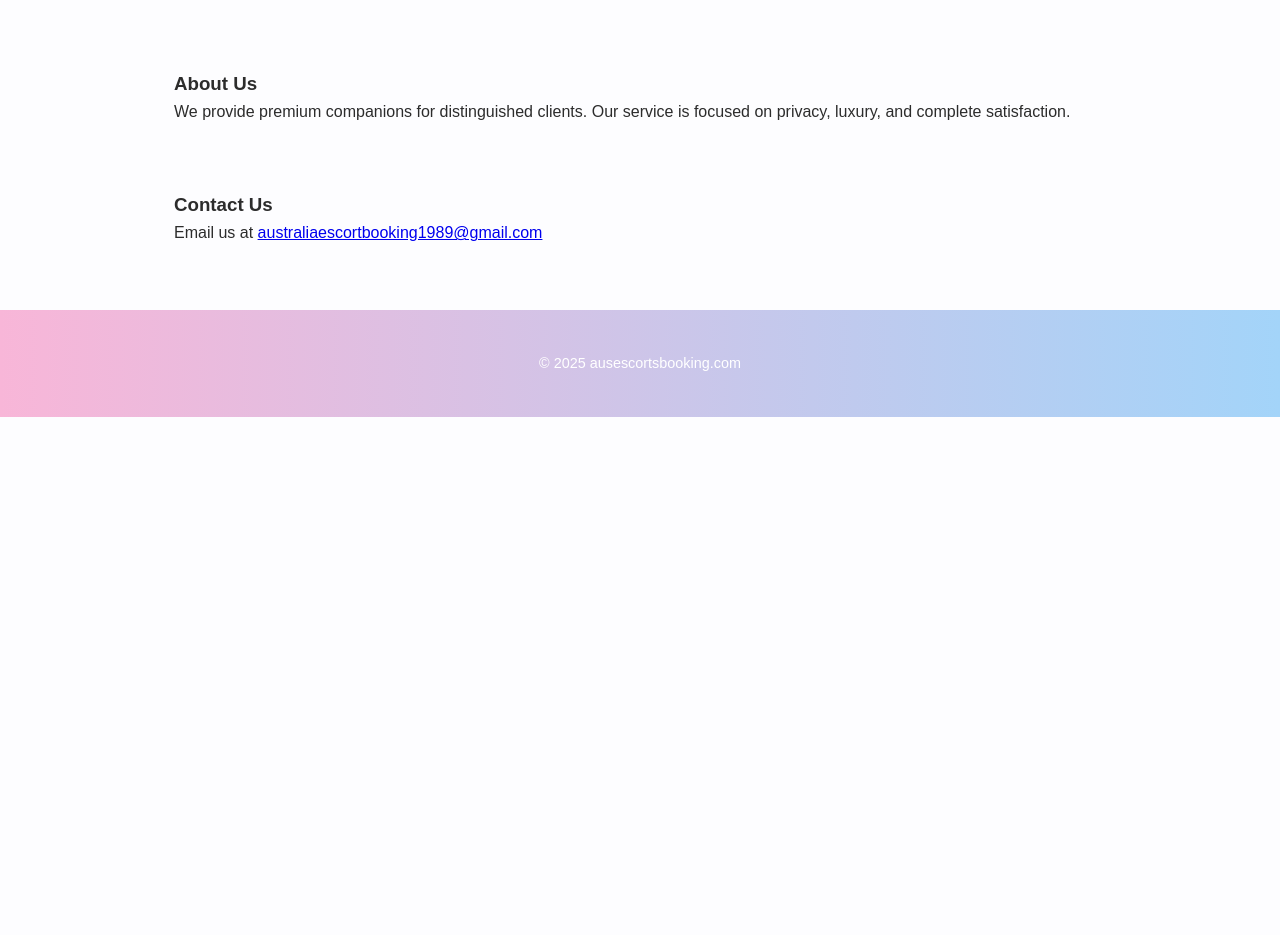
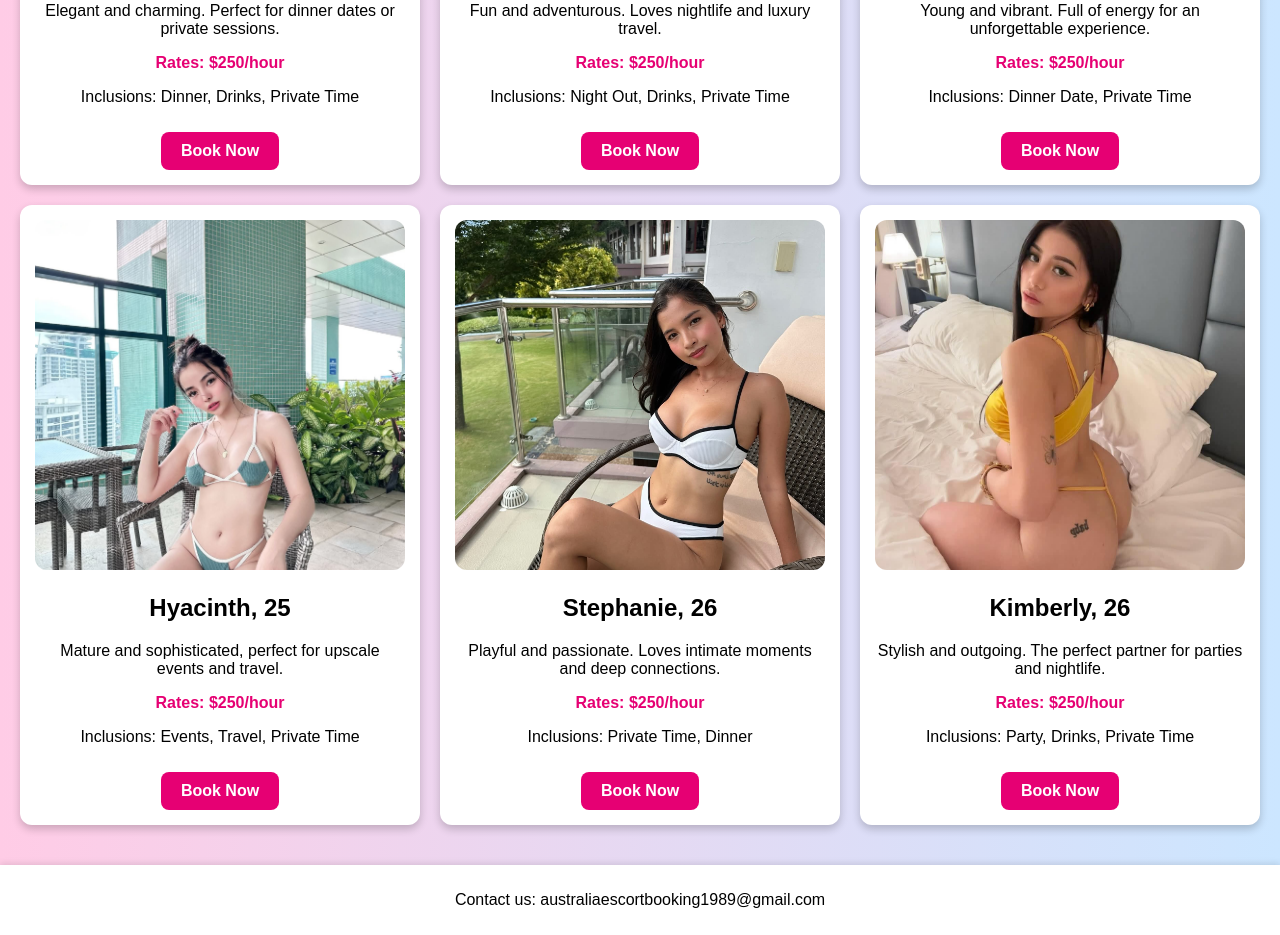
Before and after one commit to australiaescortbooking1989-sys/ausescortbooking, a plain HTML site: page index.html in a window 1280 px wide. Shown: the part 582-1517 px from the top of the page. Before the commit the page ends 999 px from the top, so only its background shows below. Drawn offline with Linux system fonts and the light colour scheme.

Commit message:
Add files via upload

```diff
--- a/index.html
+++ b/index.html
@@ -1,59 +1,143 @@
-<!doctype html>
+<!DOCTYPE html>
 <html lang="en">
 <head>
-  <meta charset="utf-8">
-  <meta name="viewport" content="width=device-width, initial-scale=1">
-  <title>ausescortsbooking.com</title>
-  <meta name="description" content="Luxury Companions for Your Wildest Desires">
-  <link rel="stylesheet" href="styles.css">
+  <meta charset="UTF-8">
+  <meta name="viewport" content="width=device-width, initial-scale=1.0">
+  <title>Ausescortsbooking</title>
+  <style>
+    body {
+      font-family: Arial, sans-serif;
+      background: linear-gradient(to right, #ffcce6, #cce6ff); /* baby pink + powder blue */
+      margin: 0;
+      padding: 0;
+    }
+    header {
+      background: #fff;
+      padding: 20px;
+      text-align: center;
+      box-shadow: 0 2px 6px rgba(0,0,0,0.1);
+    }
+    header h1 {
+      margin: 0;
+      color: #e60073;
+    }
+    .container {
+      display: grid;
+      grid-template-columns: repeat(auto-fit, minmax(300px, 1fr));
+      gap: 20px;
+      padding: 20px;
+    }
+    .model-card {
+      background: #fff;
+      padding: 15px;
+      border-radius: 12px;
+      box-shadow: 0 4px 8px rgba(0,0,0,0.2);
+      text-align: center;
+    }
+    .model-card img {
+      width: 100%;
+      height: 350px;
+      object-fit: cover;
+      border-radius: 12px;
+    }
+    .rate {
+      font-weight: bold;
+      margin-top: 10px;
+      color: #e60073;
+    }
+    .book-btn {
+      display: inline-block;
+      margin-top: 10px;
+      padding: 10px 20px;
+      background: #e60073;
+      color: #fff;
+      text-decoration: none;
+      border-radius: 8px;
+      font-weight: bold;
+      transition: background 0.3s;
+    }
+    .book-btn:hover {
+      background: #b30059;
+    }
+    footer {
+      background: #fff;
+      text-align: center;
+      padding: 10px;
+      margin-top: 20px;
+      box-shadow: 0 -2px 6px rgba(0,0,0,0.1);
+    }
+  </style>
 </head>
 <body>
-  <header class="site-header">
-    <div class="container">
-      <h1 class="logo">ausescortsbooking.com</h1>
-      <nav class="nav">
-        <a href="#features">Features</a>
-        <a href="#about">About</a>
-        <a href="#contact">Contact</a>
-      </nav>
-    </div>
+  <header>
+    <h1>Ausescortsbooking</h1>
+    <p>Luxury Companions for Your Wildest Desires</p>
   </header>
 
-  <main>
-    <section class="hero">
-      <div class="container">
-        <h2>Luxury Companions for Your Wildest Desires</h2>
-        <p>Discover exclusive experiences tailored to your fantasies. Confidential, elegant, and unforgettable.</p>
-        <a class="btn" href="#contact">Book Now</a>
-      </div>
-    </section>
+  <div class="container">
+    <!-- Model 1 -->
+    <div class="model-card">
+      <img src="model1.jpg" alt="Shane">
+      <h2>Shane, 24</h2>
+      <p>Elegant and charming. Perfect for dinner dates or private sessions.</p>
+      <p class="rate">Rates: $250/hour</p>
+      <p>Inclusions: Dinner, Drinks, Private Time</p>
+      <a href="mailto:australiaescortbooking1989@gmail.com?subject=Booking%20Shane" class="book-btn">Book Now</a>
+    </div>
 
-    <section id="features" class="container features">
-      <h3>Why Choose Us</h3>
-      <ul>
-        <li>Discreet & secure booking</li>
-        <li>Elegant, professional companions</li>
-        <li>Tailored luxury experiences</li>
-      </ul>
-    </section>
+    <!-- Model 2 -->
+    <div class="model-card">
+      <img src="model2.jpg" alt="Emily">
+      <h2>Emily, 24</h2>
+      <p>Fun and adventurous. Loves nightlife and luxury travel.</p>
+      <p class="rate">Rates: $250/hour</p>
+      <p>Inclusions: Night Out, Drinks, Private Time</p>
+      <a href="mailto:australiaescortbooking1989@gmail.com?subject=Booking%20Emily" class="book-btn">Book Now</a>
+    </div>
 
-    <section id="about" class="container about">
-      <h3>About Us</h3>
-      <p>We provide premium companions for distinguished clients. Our service is focused on privacy, luxury, and complete satisfaction.</p>
-    </section>
+    <!-- Model 3 -->
+    <div class="model-card">
+      <img src="model3.jpg" alt="Hailey">
+      <h2>Hailey, 23</h2>
+      <p>Young and vibrant. Full of energy for an unforgettable experience.</p>
+      <p class="rate">Rates: $250/hour</p>
+      <p>Inclusions: Dinner Date, Private Time</p>
+      <a href="mailto:australiaescortbooking1989@gmail.com?subject=Booking%20Hailey" class="book-btn">Book Now</a>
+    </div>
 
-    <section id="contact" class="container contact">
-      <h3>Contact Us</h3>
-      <p>Email us at <a href="mailto:australiaescortbooking1989@gmail.com">australiaescortbooking1989@gmail.com</a></p>
-    </section>
-  </main>
+    <!-- Model 4 -->
+    <div class="model-card">
+      <img src="model4.jpg" alt="Hyacinth">
+      <h2>Hyacinth, 25</h2>
+      <p>Mature and sophisticated, perfect for upscale events and travel.</p>
+      <p class="rate">Rates: $250/hour</p>
+      <p>Inclusions: Events, Travel, Private Time</p>
+      <a href="mailto:australiaescortbooking1989@gmail.com?subject=Booking%20Hyacinth" class="book-btn">Book Now</a>
+    </div>
 
-  <footer class="site-footer">
-    <div class="container">© <span id="year"></span> ausescortsbooking.com</div>
+    <!-- Model 5 -->
+    <div class="model-card">
+      <img src="model5.jpg" alt="Stephanie">
+      <h2>Stephanie, 26</h2>
+      <p>Playful and passionate. Loves intimate moments and deep connections.</p>
+      <p class="rate">Rates: $250/hour</p>
+      <p>Inclusions: Private Time, Dinner</p>
+      <a href="mailto:australiaescortbooking1989@gmail.com?subject=Booking%20Stephanie" class="book-btn">Book Now</a>
+    </div>
+
+    <!-- Model 6 -->
+    <div class="model-card">
+      <img src="model6.jpg" alt="Kimberly">
+      <h2>Kimberly, 26</h2>
+      <p>Stylish and outgoing. The perfect partner for parties and nightlife.</p>
+      <p class="rate">Rates: $250/hour</p>
+      <p>Inclusions: Party, Drinks, Private Time</p>
+      <a href="mailto:australiaescortbooking1989@gmail.com?subject=Booking%20Kimberly" class="book-btn">Book Now</a>
+    </div>
+  </div>
+
+  <footer>
+    <p>Contact us: australiaescortbooking1989@gmail.com</p>
   </footer>
-
-  <script>
-    document.getElementById('year').innerText = new Date().getFullYear();
-  </script>
 </body>
 </html>
```
Also changed, not shown: model1.jpg (added), model2.jpg (added), model3.jpg (added), model4.jpg (added), model5.jpg (added), model6.jpg (added).
